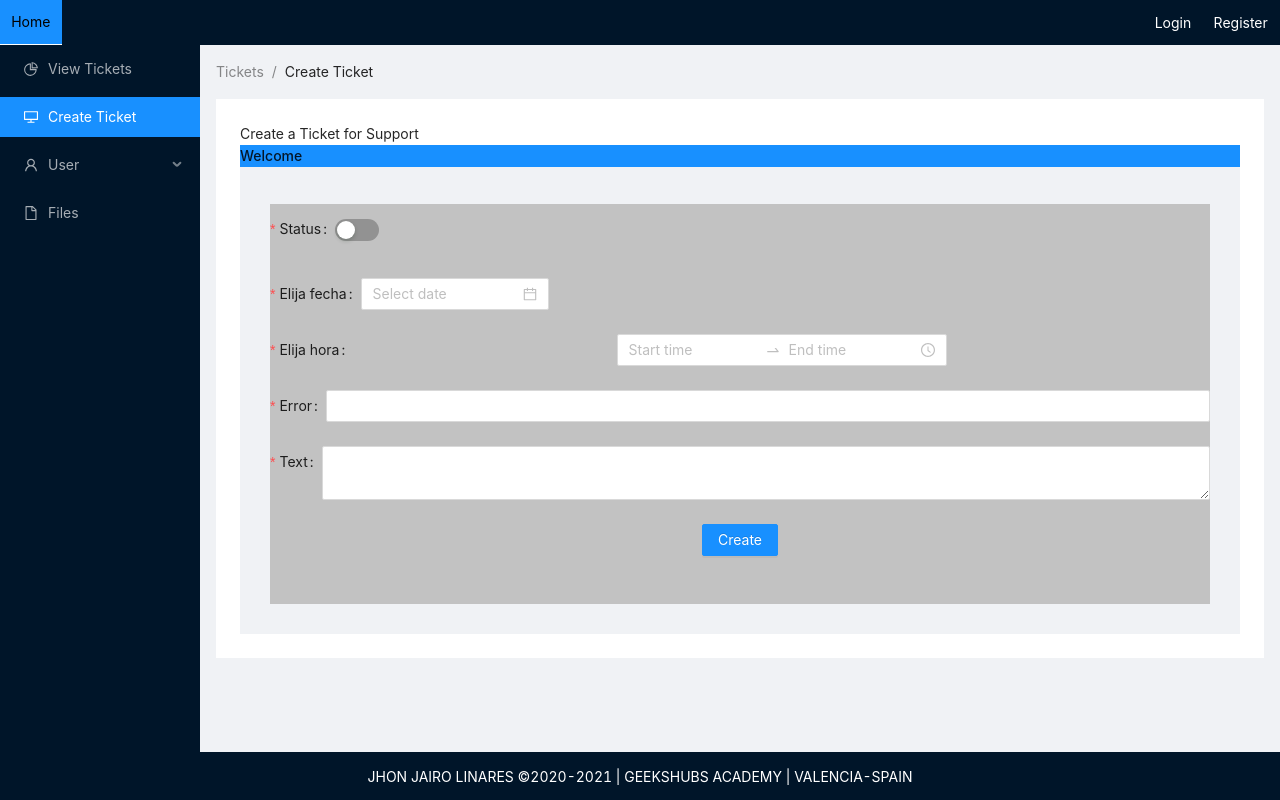
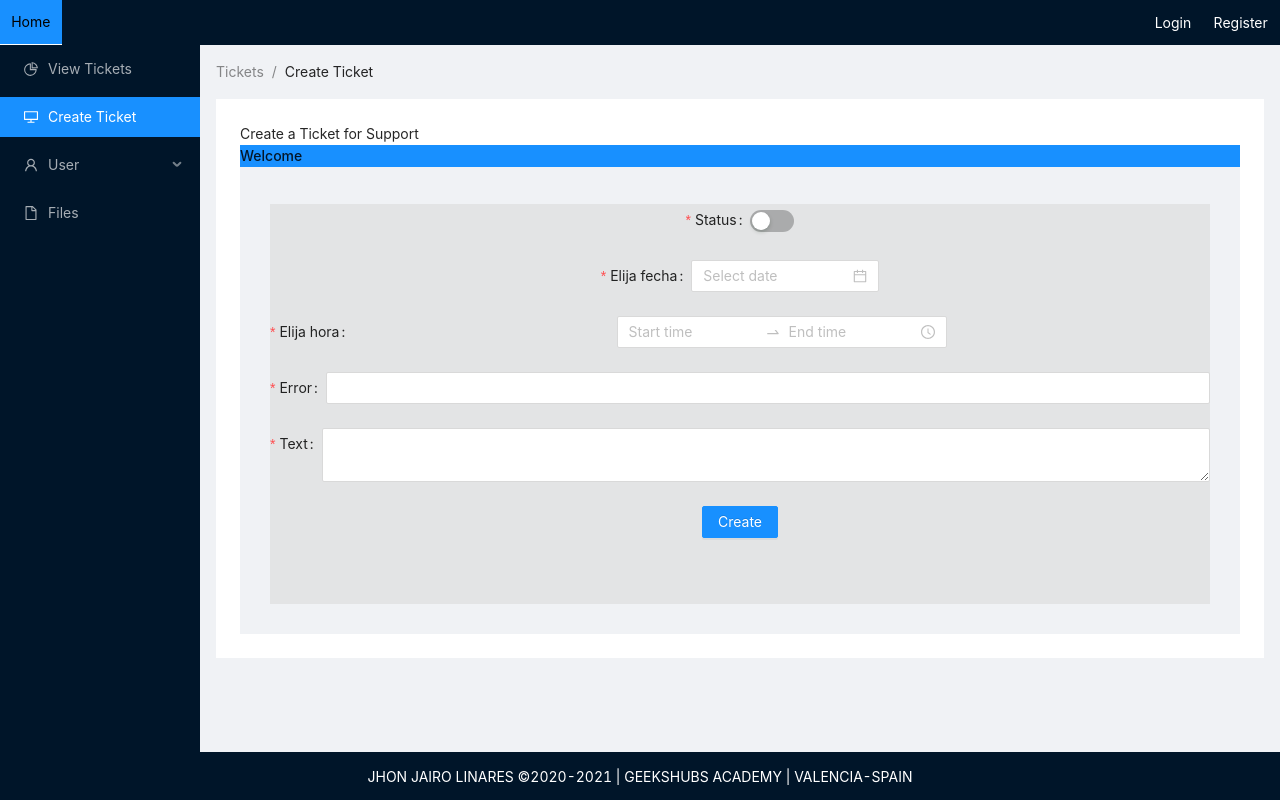
Before and after one commit to jhonjlinaresb/frontadmsys, a React (Create React App) app: page /tickets in a window 1280 px wide. Built offline with nearby package versions, Linux system fonts and the light colour scheme; no server answers.

Commit message:
Adjust in sass of Tickets

```diff
--- a/src/containers/Panel/Tickets/Tickets.scss
+++ b/src/containers/Panel/Tickets/Tickets.scss
@@ -7,12 +7,12 @@ Content{display: 'flex';
     background: #1890ff;
     display: 'flex';
     width: '400';
-    color: 'black';
+    color: 'white';
     justify-content: 'center';
 }
 
 Form{
-    background: #c2c2c2;
+    background: #e3e4e5;
     height: 400px;
     width: 100%;
     display: flex;
@@ -20,8 +20,6 @@ Form{
 
 }.status{
     display: flex;
-    height: 50px;
-    width: 70px;
     align-items: center;
     justify-content: center;
     text-align: center;
@@ -29,6 +27,7 @@ Form{
 
 .date{
     display: flex;
-    position: relative;
-    text-align: justify;
+    align-items: center;
+    justify-content: center;
+    text-align: center;
 }
```
